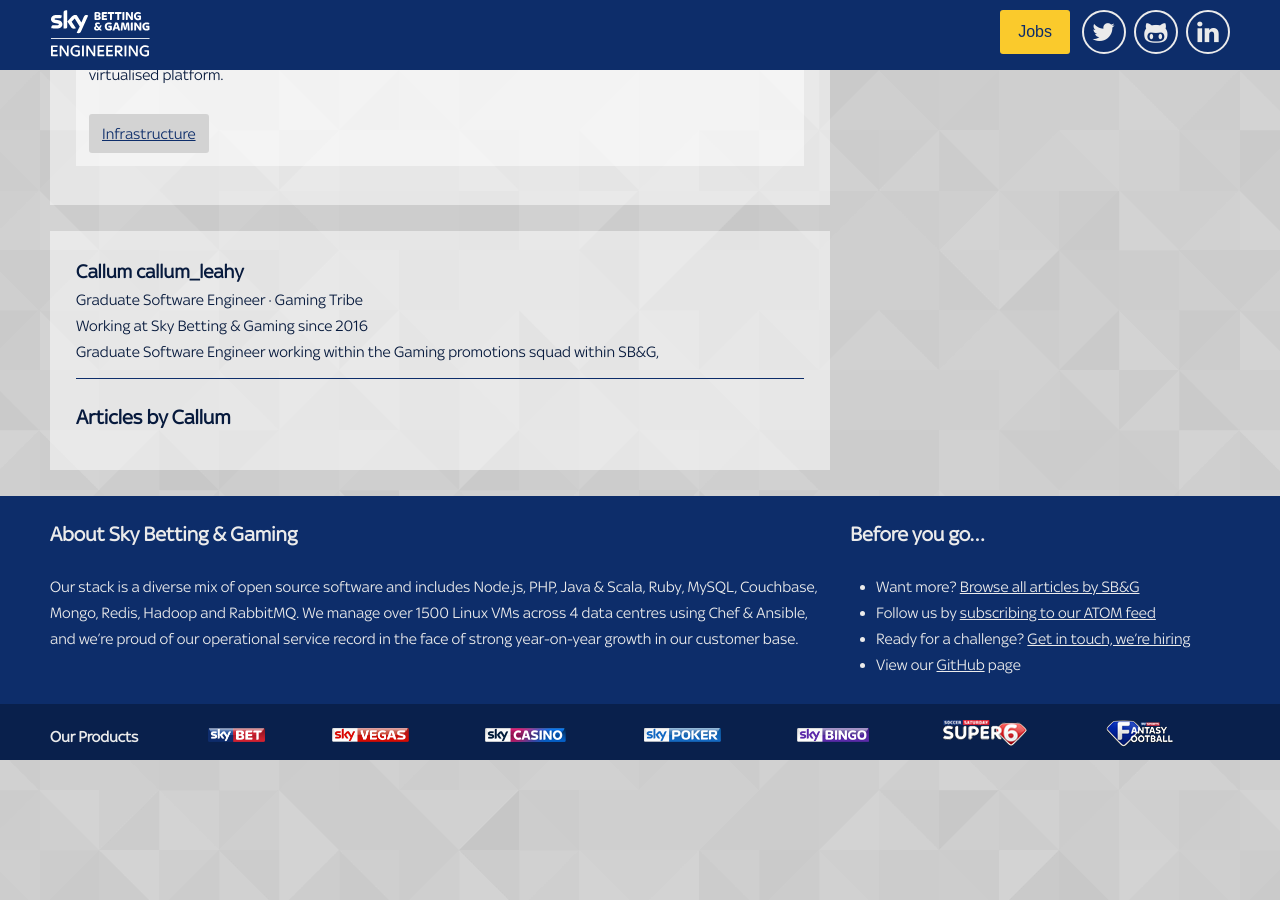
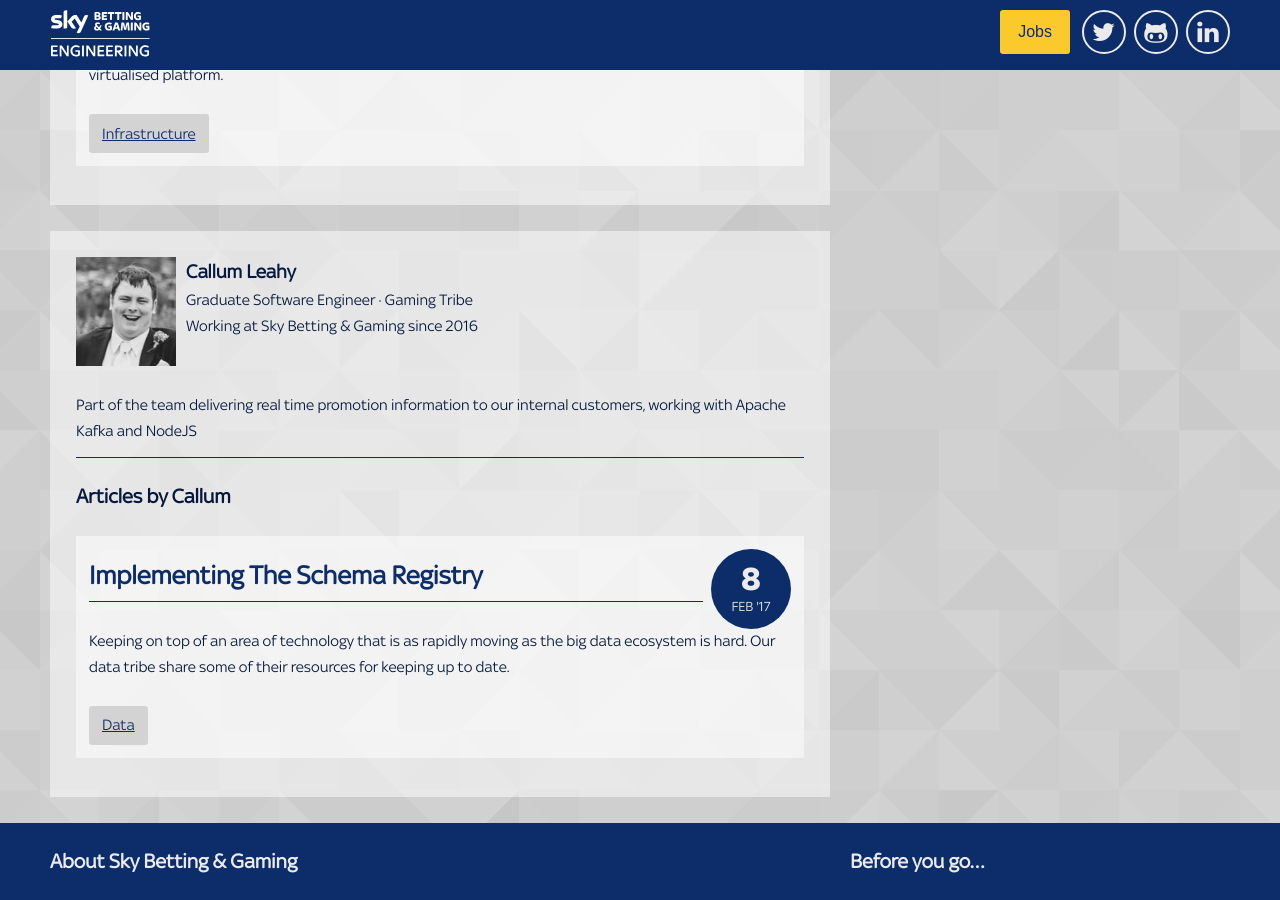
Before and after one commit to skybet/skybet.github.io, a Jekyll site: the page built from authors/index.html, in a window 1280 px wide and 900 px high, scrolled down 21409 px. Built offline with Jekyll 4.4.1, drawn with Linux system fonts in a browser that asks for light colours; nearby versions of some CDN libraries; some web fonts are replaced; comment, search, counter and statistics services are not loaded; before the commit the page ends 22169 px from its top, so only the background shows below that.

Commit message:
part of rebase from master

```diff
--- a/_data/authors.yml
+++ b/_data/authors.yml
@@ -251,9 +251,9 @@
     bio: Leads the delivery of high scale, secure and high performance infrastructure platforms for SB&G. Background in electronic engineering of high performance computing platforms, telecoms and software engineering of internet solutions
 
 callum_leahy:
-    name: Callum callum_leahy
-    image:
+    name: Callum Leahy
+    image: callum_leahy.jpg
     role: Graduate Software Engineer
     tribe: Gaming
-    startDate: 01-07-2016
-    bio: Graduate Software Engineer working within the Gaming promotions squad within SB&G,
+    startDate: 01-08-2016
+    bio: Part of the team delivering real time promotion information to our internal customers, working with Apache Kafka and NodeJS
--- /dev/null
+++ b/_posts/2017-02-08-implementing-the-schema-registry.md
@@ -0,0 +1,32 @@
+---
+layout:     post
+title:      Implementing The Schema Registry
+date:       2017-02-08 12:00
+summary:    Keeping on top of an area of technology that is as rapidly moving as the big data ecosystem is hard.  Our data tribe share some of their resources for keeping up to date.
+category:   Data
+tags:       Data, Improvements
+author:     callum_leahy
+---
+
+![Enigma Machine](/images/enigma.jpg)
+
+## Introduction
+
+The platform currently used within the Gaming Promotions Squad largely relies on Apache Kafka; a data streaming service. Sending data from one section of the stack to another, encoding it using Apache Avro; a data serialization system. It is because of the use of Avro that we have a need for a Schema Registry Service, which will store the various Avro schemas that we require to be able to encode and decode messages
+
+## What it is
+
+The Confluent Schema Registry is a schema registry idea by the creators of the Kafka platform. The schema registry is stored on the `_schema` topic on Kafka itself, so anyone who has access to Kafka also has access to the schema registry. It is a secuere and safe way of storing schema versions and ensuring that we keep an accurate history in case a rollback is needed.
+
+## Why we need it
+
+As stated above the main reason that this work was needed was to ensure uniform schemas accross different areas of the stream, using Kafka one system might put an Avro encoded message into the system, and then another system will pull out the message and attempt to decode it. That is where problems may arise, firstly at this point schemas are stored on disk. this means that if one system,  maintained by one team, updates their schema and pushes changes, without properly informing a team on another point along the pipeline. The entire system can flop, meaning that a successful data streaming platform could topple quite easily due to mismatching schemas. Once the Registry is implemented fully, all teams can utilise the same schemas, whilst cutting down on disk load times.
+
+## How we do it
+
+Our Registry client was built to spec with the [Confluent Schema Registry](
+http://docs.confluent.io/3.1.1/schema-registry/docs/). For developement of the client we used NodeJS to ensure it can be deployed as a package and reused. Though there are less language native functions built in for Node, such as data serialization, there is the obvious advantage that is NPM. Instead of a native deserialization function we used the [AVSC package](https://github.com/mtth/avsc), this package is an implementation of the Avro specification in Javascript. It allows us to encode and decode messages sent in avro, provided the correct schema is given.
+
+The Schema Registry implementation came in one main part, the client, it is a layer on top of the Schema Registry Restful Service. This node package interacts with the Registry Service returning schemas by various different means. Once retrieved the package then caches the schemas to ensure as much efficiency as possible when it comes to timings and network resources.
+
+In the Confluent Schema Registry format it specifies messages should be encoded in what is called the 'Wire Format'. The wire format is essentially a way of ensuring that all encoded messages sent include some form of identification for the schema they were encoded in. The format contains one 'Magic Byte', the Confluent serialization format version number which is currently always 0, then followed by the schema Id in 4 Bytes.
```
Also changed, not shown: images/authors/callum_leahy.jpg (added), images/enigma.jpg (added).
